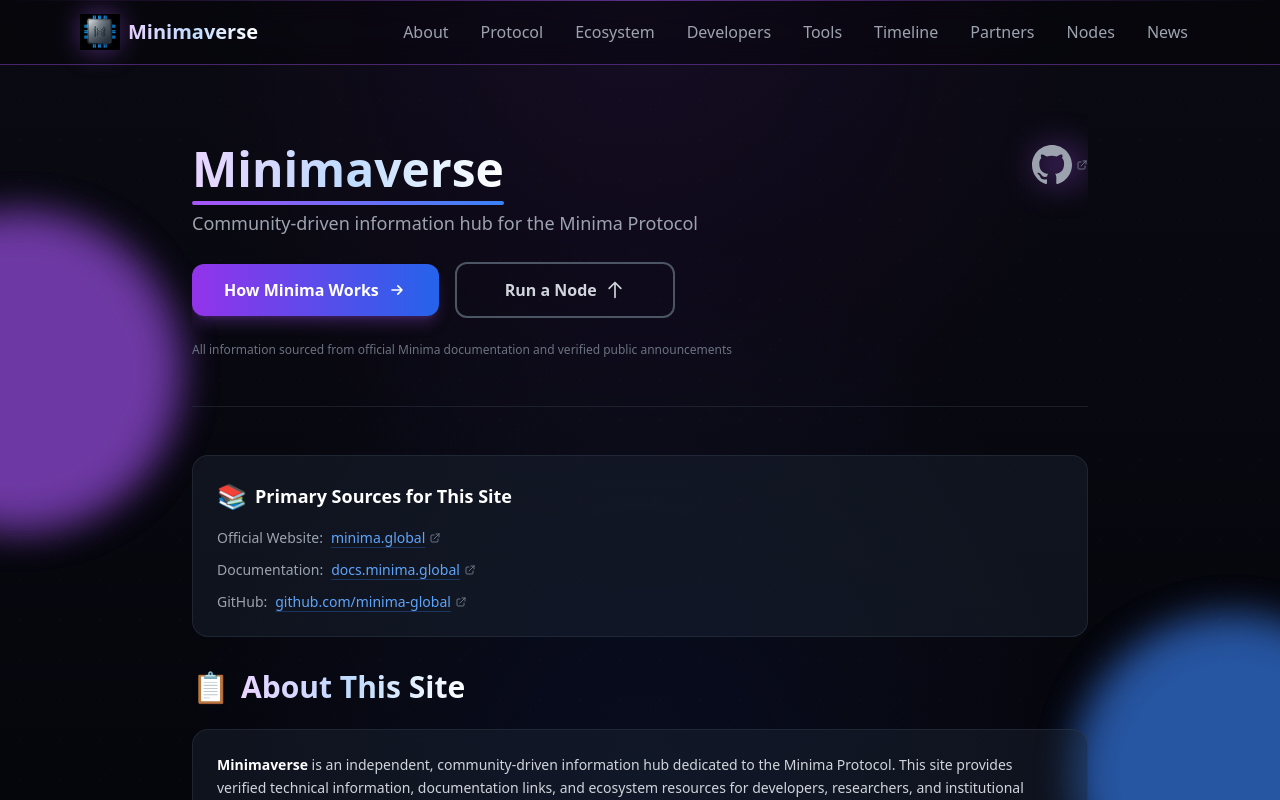
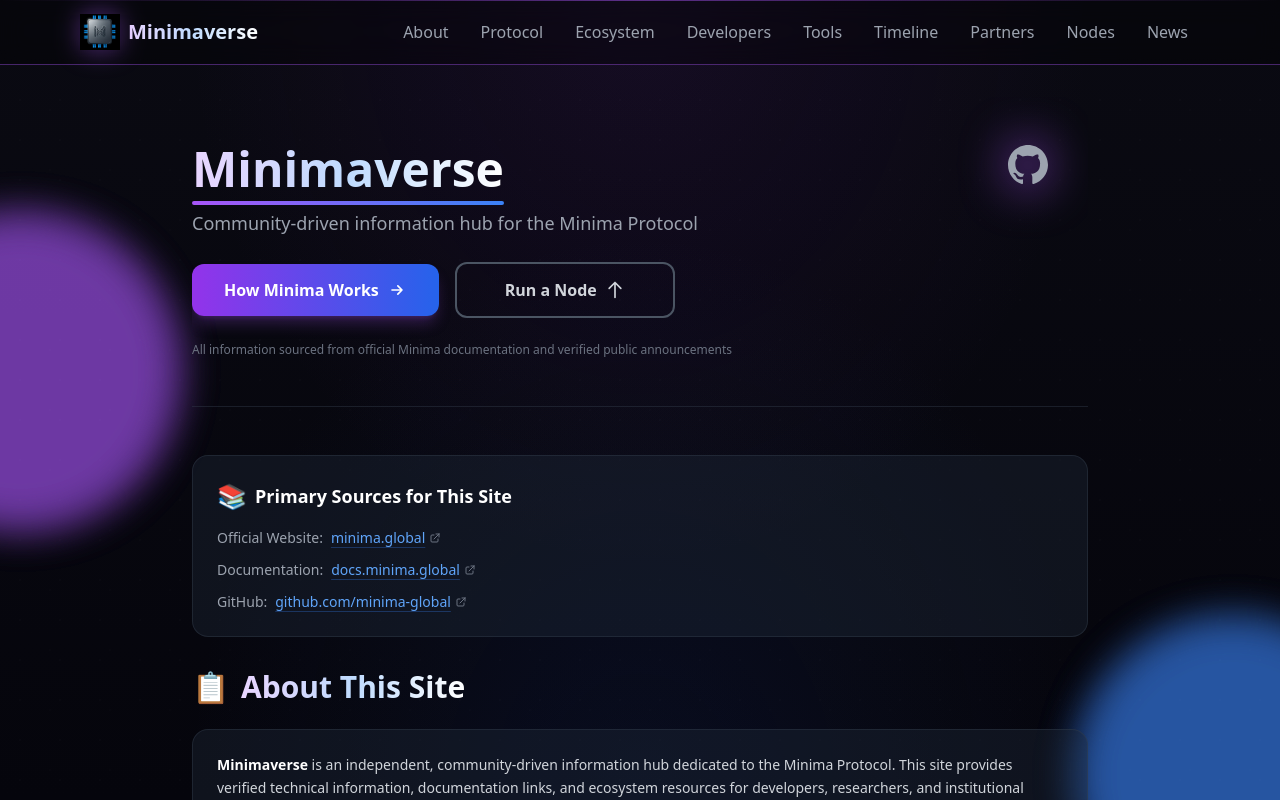
Before and after one commit to KuA1bo/minimaverse-site, a Next.js app: page / in a window 1280 px wide. Shown: the top 800 px of the page. Built offline with nearby package versions, Linux system fonts and the light colour scheme.

Commit message:
style: increase GitHub icon glow brightness
- Glow opacity: 30% → 60%
- Glow size: 10x10 → 12x12, blur-lg → blur-xl
- More visible and vibrant effect

```diff
--- a/src/app/page.tsx
+++ b/src/app/page.tsx
@@ -1,19 +1,22 @@
 // src/app/page.tsx
 // Home page - Upscayl-style background + enhanced animated orbs
+// Fixed: GitHub icon centered glow (brighter), no arrow, shifted left
 
 import Link from 'next/link';
 
-// ExternalLink component
+// ExternalLink component (with optional arrow)
 const ExternalLink = ({
   href,
   children,
   className = "",
-  ariaLabel
+  ariaLabel,
+  hideArrow = false
 }: {
   href: string;
   children: React.ReactNode;
   className?: string;
   ariaLabel?: string;
+  hideArrow?: boolean;
 }) => (
   <a
     href={href.trim()}
@@ -23,9 +26,11 @@ const ExternalLink = ({
     aria-label={ariaLabel}
   >
     {children}
-    <svg className="w-3 h-3 text-gray-500 flex-shrink-0" fill="none" stroke="currentColor" viewBox="0 0 24 24" aria-hidden="true">
-      <path strokeLinecap="round" strokeLinejoin="round" strokeWidth={2} d="M10 6H6a2 2 0 00-2 2v10a2 2 0 002 2h10a2 2 0 002-2v-4M14 4h6m0 0v6m0-6L10 14" />
-    </svg>
+    {!hideArrow && (
+      <svg className="w-3 h-3 text-gray-500 flex-shrink-0" fill="none" stroke="currentColor" viewBox="0 0 24 24" aria-hidden="true">
+        <path strokeLinecap="round" strokeLinejoin="round" strokeWidth={2} d="M10 6H6a2 2 0 00-2 2v10a2 2 0 002 2h10a2 2 0 002-2v-4M14 4h6m0 0v6m0-6L10 14" />
+      </svg>
+    )}
   </a>
 );
 
@@ -112,12 +117,17 @@ export default function HomePage() {
             </p>
           </div>
 
-          <div className="flex items-start justify-end relative">
-            <div className="absolute inset-0 bg-purple-500/30 rounded-full blur-lg" />
+          {/* GitHub icon - brighter centered glow, no arrow, shifted left ~1cm */}
+          <div className="flex items-start justify-end relative -translate-x-10">
+            {/* Brighter centered glow effect */}
+            <div className="absolute inset-0 flex items-center justify-center">
+              <div className="w-12 h-12 bg-purple-500/60 rounded-full blur-xl" />
+            </div>
             <ExternalLink
               href="https://github.com/KuA1bo/minimaverse-site"
-              className="relative text-gray-400 hover:text-white transition-all duration-300 hover:scale-110 hover:rotate-6"
+              className="relative text-gray-400 hover:text-white transition-all duration-300 hover:scale-110 hover:rotate-6 z-10"
               ariaLabel="View source on GitHub"
+              hideArrow={true}
             >
               <svg className="w-10 h-10" fill="currentColor" viewBox="0 0 24 24" aria-hidden="true">
                 <path d="M12 0C5.37 0 0 5.37 0 12c0 5.31 3.435 9.795 8.205 11.385.6.105.825-.255.825-.57 0-.285-.015-1.23-.015-2.235-3.015.555-3.795-.735-4.035-1.41-.135-.345-.72-1.41-1.23-1.695-.42-.225-1.02-.78-.015-.795.945-.015 1.62.87 1.845 1.23 1.08 1.815 2.805 1.305 3.495.99.105-.78.42-1.305.765-1.605-2.67-.3-5.46-1.335-5.46-6.26 0-1.38.48-2.37 1.26-3.225-.255-.315-.54-1.02-.12-2.13 0 0 1.005-.315 3.3 1.23.96-.27 1.98-.405 3-.405s2.04.135 3 .405c2.295-1.56 3.3-1.23 3.3-1.23.42 1.11.135 1.815-.12 2.13.78.855 1.26 1.845 1.26 3.225 0 4.935-2.805 5.955-5.475 6.255.435.375.81 1.095.81 2.22 0 1.605-.015 2.895-.015 3.3 0 .315.225.69.825.57A12.02 12.02 0 0024 12c0-6.63-5.37-12-12-12z"/>
```
